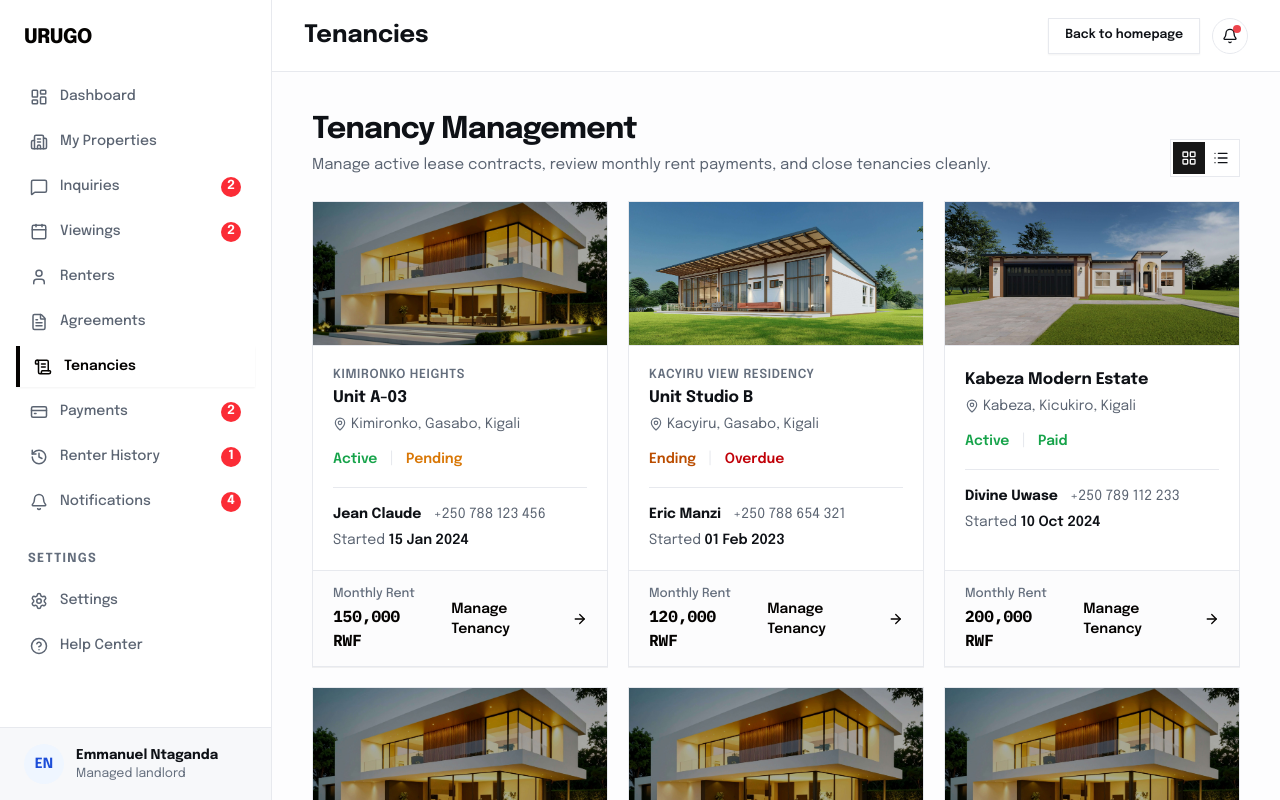
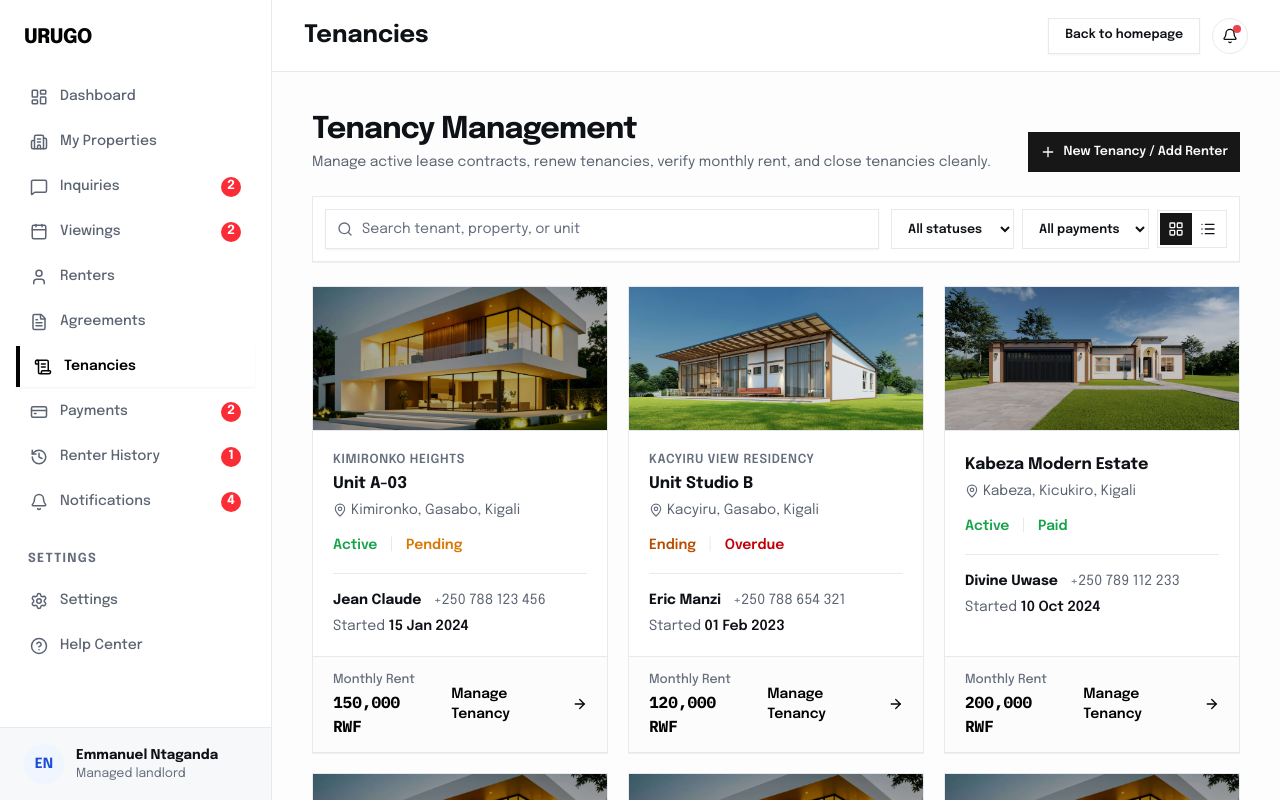
Before and after one commit to Urugo-software/Urugo-Frontend, a Next.js app: page /landlord/tenancies in a window 1280 px wide. Built offline with nearby package versions, Linux system fonts and the light colour scheme.

Commit message:
connect tenancies portfolio to store with search and filters

```diff
--- a/components/dashboard/landlord/tenancies/TenanciesPortfolioView.tsx
+++ b/components/dashboard/landlord/tenancies/TenanciesPortfolioView.tsx
@@ -1,11 +1,23 @@
 "use client";
 
-import { useRef, useState } from "react";
+import Link from "next/link";
+import { useMemo, useRef, useState } from "react";
 import { AnimatePresence, motion } from "framer-motion";
+import { Plus, ScrollText } from "lucide-react";
 import type { ViewMode } from "@/components/dashboard/landlord/properties/PortfolioCard";
+import { DashboardSearchInput } from "@/components/shared/DashboardSearchInput";
+import { EmptyStateBox } from "@/components/shared/EmptyStateBox";
 import { Pagination } from "@/components/shared/Pagination";
 import { ViewModeToggle } from "@/components/shared/ViewModeToggle";
-import type { LandlordPropertyItem, LandlordRenter } from "@/types/landlord";
+import { Button, buttonVariants } from "@/components/ui/button";
+import { cn } from "@/lib/utils";
+import { useLandlordProperties } from "@/store/landlord-properties.store";
+import { useLandlordWorkspace } from "@/store/landlord-workspace.store";
+import type {
+  LandlordPropertyItem,
+  LandlordRenter,
+  TenancyStatus,
+} from "@/types/landlord";
 import { paginateItems } from "@/utils/pagination";
 import { findPropertyForRenter } from "@/utils/property-tenancies";
 import { TenancyListCard } from "./TenancyListCard";
@@ -13,24 +25,58 @@ import { TenancyListCard } from "./TenancyListCard";
 const ITEMS_PER_PAGE = 6;
 
 interface TenanciesPortfolioViewProps {
-  renters: LandlordRenter[];
-  properties: LandlordPropertyItem[];
+  renters?: LandlordRenter[];
+  properties?: LandlordPropertyItem[];
 }
 
 export function TenanciesPortfolioView({
-  renters,
-  properties,
+  renters: fallbackRenters,
+  properties: fallbackProperties,
 }: TenanciesPortfolioViewProps) {
   const mainRef = useRef<HTMLElement>(null);
+  const storeRenters = useLandlordWorkspace((s) => s.renters);
+  const storeProperties = useLandlordProperties((s) => s.properties);
+  const renters = useMemo(
+    () => (storeRenters.length ? storeRenters : (fallbackRenters ?? [])),
+    [storeRenters, fallbackRenters],
+  );
+  const properties = storeProperties.length
+    ? storeProperties
+    : (fallbackProperties ?? []);
+
   const [viewMode, setViewMode] = useState<ViewMode>("grid");
+  const [search, setSearch] = useState("");
+  const [statusFilter, setStatusFilter] = useState<"all" | TenancyStatus>("all");
+  const [paymentFilter, setPaymentFilter] = useState<
+    "all" | "Paid" | "Pending" | "Overdue"
+  >("all");
   const [currentPage, setCurrentPage] = useState(1);
+
+  const filtered = useMemo(() => {
+    const q = search.trim().toLowerCase();
+    return renters.filter((renter) => {
+      const matchesStatus =
+        statusFilter === "all" || renter.tenancyStatus === statusFilter;
+      const matchesPayment =
+        paymentFilter === "all" || renter.paymentStatus === paymentFilter;
+      const matchesQuery =
+        !q ||
+        renter.name.toLowerCase().includes(q) ||
+        renter.propertyName.toLowerCase().includes(q) ||
+        renter.unitNumber.toLowerCase().includes(q);
+      return matchesStatus && matchesPayment && matchesQuery;
+    });
+  }, [paymentFilter, renters, search, statusFilter]);
 
   const {
     items: paginatedRenters,
     page,
     totalPages,
     totalItems,
-  } = paginateItems(renters, currentPage, ITEMS_PER_PAGE);
+  } = paginateItems(filtered, currentPage, ITEMS_PER_PAGE);
+
+  const hasFilters =
+    Boolean(search) || statusFilter !== "all" || paymentFilter !== "all";
 
   const handlePageChange = (nextPage: number) => {
     if (nextPage >= 1 && nextPage <= totalPages) {
@@ -46,14 +92,72 @@ export function TenanciesPortfolioView({
     >
       <div className="flex flex-wrap items-end justify-between gap-4">
         <div>
-          <h1 className="text-2xl font-bold tracking-tight text-ink sm:text-3xl">
+          <h2 className="text-2xl font-bold tracking-tight text-ink sm:text-3xl">
             Tenancy Management
-          </h1>
-          <p className="mt-1.5 text-[15px] text-body">
-            Manage active lease contracts, review monthly rent payments, and close
-            tenancies cleanly.
+          </h2>
+          <p className="mt-1 text-sm text-body">
+            Manage active lease contracts, renew tenancies, verify monthly rent,
+            and close tenancies cleanly.
           </p>
         </div>
+
+        <Link
+          href="/landlord/renters/add"
+          className={cn(
+            buttonVariants({ variant: "default" }),
+            "h-10 rounded-none text-xs font-semibold",
+          )}
+        >
+          <Plus aria-hidden="true" className="size-4" />
+          <span>New Tenancy / Add Renter</span>
+        </Link>
+      </div>
+
+      {/* Toolbar */}
+      <div className="flex flex-col gap-3 border border-line bg-white p-3 shadow-2xs lg:flex-row lg:items-center">
+        <DashboardSearchInput
+          value={search}
+          onChange={(val) => {
+            setSearch(val);
+            setCurrentPage(1);
+          }}
+          placeholder="Search tenant, property, or unit"
+          label="Search tenancies"
+          className="w-full lg:flex-1"
+        />
+
+        <div className="flex flex-wrap items-center gap-2">
+          <select
+            aria-label="Filter by tenancy status"
+            value={statusFilter}
+            onChange={(e) => {
+              setStatusFilter(e.target.value as "all" | TenancyStatus);
+              setCurrentPage(1);
+            }}
+            className="h-10 rounded-none border border-line bg-white px-3 text-xs font-semibold text-ink max-sm:flex-1"
+          >
+            <option value="all">All statuses</option>
+            <option value="Active">Active</option>
+            <option value="Ending">Ending soon</option>
+            <option value="Closed">Closed</option>
+          </select>
+
+          <select
+            aria-label="Filter by payment status"
+            value={paymentFilter}
+            onChange={(e) => {
+              setPaymentFilter(
+                e.target.value as "all" | "Paid" | "Pending" | "Overdue",
+              );
+              setCurrentPage(1);
+            }}
+            className="h-10 rounded-none border border-line bg-white px-3 text-xs font-semibold text-ink max-sm:flex-1"
+          >
+            <option value="all">All payments</option>
+            <option value="Paid">Paid</option>
+            <option value="Pending">Pending</option>
+            <option value="Overdue">Overdue</option>
+          </select>
 
           <ViewModeToggle
             value={viewMode}
@@ -61,7 +165,47 @@ export function TenanciesPortfolioView({
             label="Tenancies layout"
           />
         </div>
+      </div>
 
+      {paginatedRenters.length === 0 ? (
+        <EmptyStateBox
+          icon={ScrollText}
+          title={hasFilters ? "No matching tenancies" : "No tenancies yet"}
+          description={
+            hasFilters
+              ? "Try clearing your search or filters to view all tenancies."
+              : "Register a renter and assign them to a property to start managing leases."
+          }
+          action={
+            hasFilters ? (
+              <Button
+                type="button"
+                variant="outline"
+                className="cursor-pointer rounded-none"
+                onClick={() => {
+                  setSearch("");
+                  setStatusFilter("all");
+                  setPaymentFilter("all");
+                  setCurrentPage(1);
+                }}
+              >
+                Clear filters
+              </Button>
+            ) : (
+              <Link
+                href="/landlord/renters/add"
+                className={cn(
+                  buttonVariants({ variant: "default" }),
+                  "rounded-none",
+                )}
+              >
+                Add Renter
+              </Link>
+            )
+          }
+        />
+      ) : (
+        <>
           <AnimatePresence mode="wait" initial={false}>
             <motion.div
               key={page}
@@ -94,6 +238,8 @@ export function TenanciesPortfolioView({
             itemLabel="tenancies"
             onPageChange={handlePageChange}
           />
+        </>
+      )}
     </main>
   );
 }
```
Lines whose indentation alone changed are shown as unchanged.
